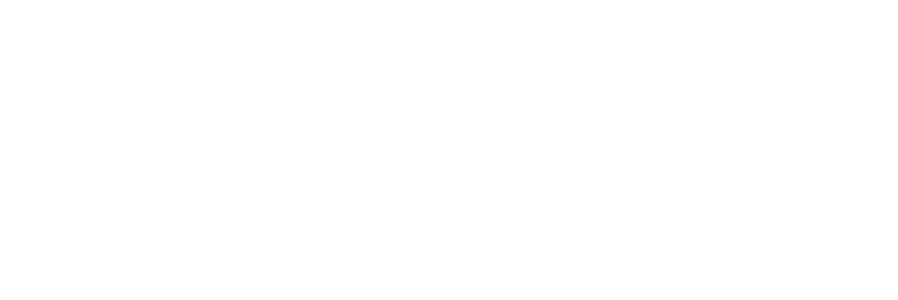
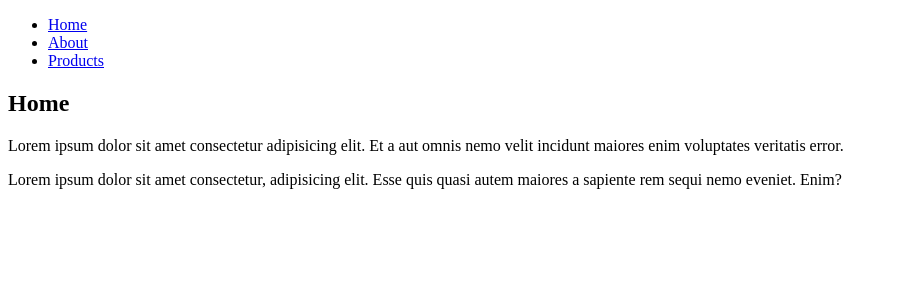
Before and after one commit to ksquaredcoding/nuxt-dojo, a Nuxt app: page / in a window 1280 px wide. Before the commit this address had no page. Shown: the top 300 px of the page, without its empty margins (0-898 px from the left). Built offline with nearby package versions, Linux system fonts and the light colour scheme.

Commit message:
added nested route, adding basic nav bar

```diff
--- a/pages/about.vue
+++ b/pages/about.vue
@@ -0,0 +1,23 @@
+<template>
+  <div>
+    <h2>About</h2>
+    <p>Lorem ipsum dolor sit amet consectetur, adipisicing elit. Odio esse vel odit quo vero eius quam ab officiis
+      earum. Possimus!</p>
+    <p>Lorem ipsum dolor sit amet consectetur, adipisicing elit. Odio esse vel odit quo vero eius quam ab officiis
+      earum. Possimus!</p>
+  </div>
+</template>
+
+
+<script>
+export default {
+  setup() {
+    return {}
+  }
+}
+</script>
+
+
+<style scoped>
+
+</style>
--- /dev/null
+++ b/pages/index.vue
@@ -0,0 +1,38 @@
+<template>
+  <div>
+    <header>
+      <nav>
+        <ul>
+          <li>
+            <NuxtLink to="/">Home</NuxtLink>
+          </li>
+          <li>
+            <NuxtLink to="/about">About</NuxtLink>
+          </li>
+          <li>
+            <NuxtLink to="/products">Products</NuxtLink>
+          </li>
+        </ul>
+      </nav>
+    </header>
+    <h2>Home</h2>
+    <p>Lorem ipsum dolor sit amet consectetur adipisicing elit. Et a aut omnis nemo velit incidunt maiores enim
+      voluptates veritatis error.</p>
+    <p>Lorem ipsum dolor sit amet consectetur, adipisicing elit. Esse quis quasi autem maiores a sapiente rem sequi nemo
+      eveniet. Enim?</p>
+  </div>
+</template>
+
+
+<script>
+export default {
+  setup() {
+    return {}
+  }
+}
+</script>
+
+
+<style scoped>
+
+</style>
--- /dev/null
+++ b/pages/products/[id].vue
@@ -0,0 +1,24 @@
+<template>
+  <div>
+    <p>Product details for {{ id }}</p>
+    <p>Lorem ipsum dolor sit amet consectetur adipisicing elit. Laborum illum ullam neque cum fuga obcaecati voluptate
+      maxime est sapiente blanditiis.</p>
+  </div>
+</template>
+
+
+<script>
+export default {
+  setup() {
+    const { id } = useRoute().params
+    return {
+      id
+    }
+  }
+}
+</script>
+
+
+<style scoped>
+
+</style>
--- /dev/null
+++ b/pages/products/index.vue
@@ -0,0 +1,20 @@
+<template>
+  <div>
+    <p>Products</p>
+
+  </div>
+</template>
+
+
+<script>
+export default {
+  setup() {
+    return {}
+  }
+}
+</script>
+
+
+<style scoped>
+
+</style>
```
